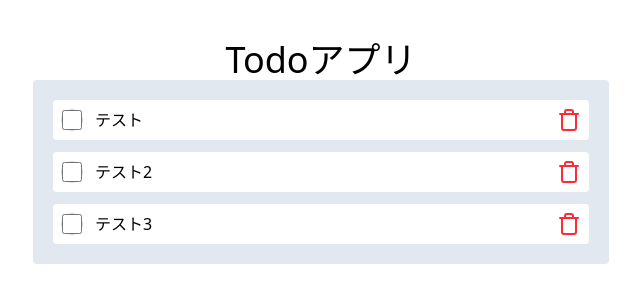
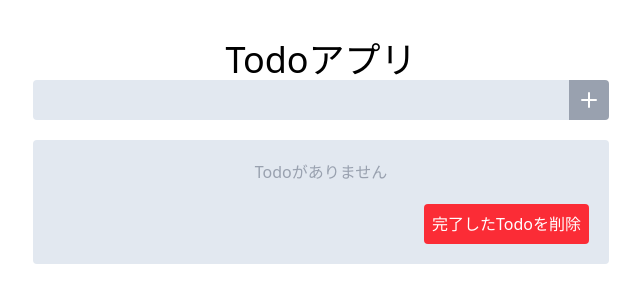
Before and after one commit to NaokiHaba/react-course-sample, a React (Vite) app: page / in a window 1280 px wide. Shown: the top 302 px of the page, without its empty margins (319-959 px from the left). Built offline with nearby package versions, Linux system fonts and the light colour scheme.

Commit message:
feat: Update App component to include AddTodoForm and TodoSummary components

```diff
--- a/src/App.tsx
+++ b/src/App.tsx
@@ -1,27 +1,30 @@
-import { dummyTodoList } from "./data/dummyTodoList";
 import { TodoList } from "./components/TodoList";
-import { Todo } from "./types/todo";
-import { useState } from "react";
+import { AddTodoForm } from "./components/AddTodoForm";
+import { TodoSummary } from "./components/TodoSummary";
+import { useTodoList } from "./hooks/useTodoList";
 
 function App() {
-	const [todos, setTodos] = useState<Todo[]>(dummyTodoList);
-
-	const changeCompleted = (id: number) => {
-		setTodos((prevTodos) => {
-			return prevTodos.map((todo) => {
-				if (todo.id === id) {
-					return { ...todo, completed: !todo.completed };
-				}
-				return todo;
-			});
-		});
-	};
+	const {
+		todos,
+		addTodo,
+		completeTodo,
+		deleteTodo,
+		deleteAllTodosByCompleted,
+	} = useTodoList();
 
 	return (
 		<main className="mx-auto mt-10 max-w-xl">
 			<h1 className="text-center text-4xl">Todoアプリ</h1>
-			<div className="rounded bg-slate-200 p-5">
-				<TodoList todos={todos} changeCompleted={changeCompleted} />
+			<div className="space-y-5">
+				<AddTodoForm addTodo={addTodo} />
+				<div className="space-y-5 rounded bg-slate-200 p-5">
+					<TodoList
+						todos={todos}
+						completeTodo={completeTodo}
+						deleteTodo={deleteTodo}
+					/>
+					<TodoSummary deleteAllTodosByCompleted={deleteAllTodosByCompleted} />
+				</div>
 			</div>
 		</main>
 	);
```
